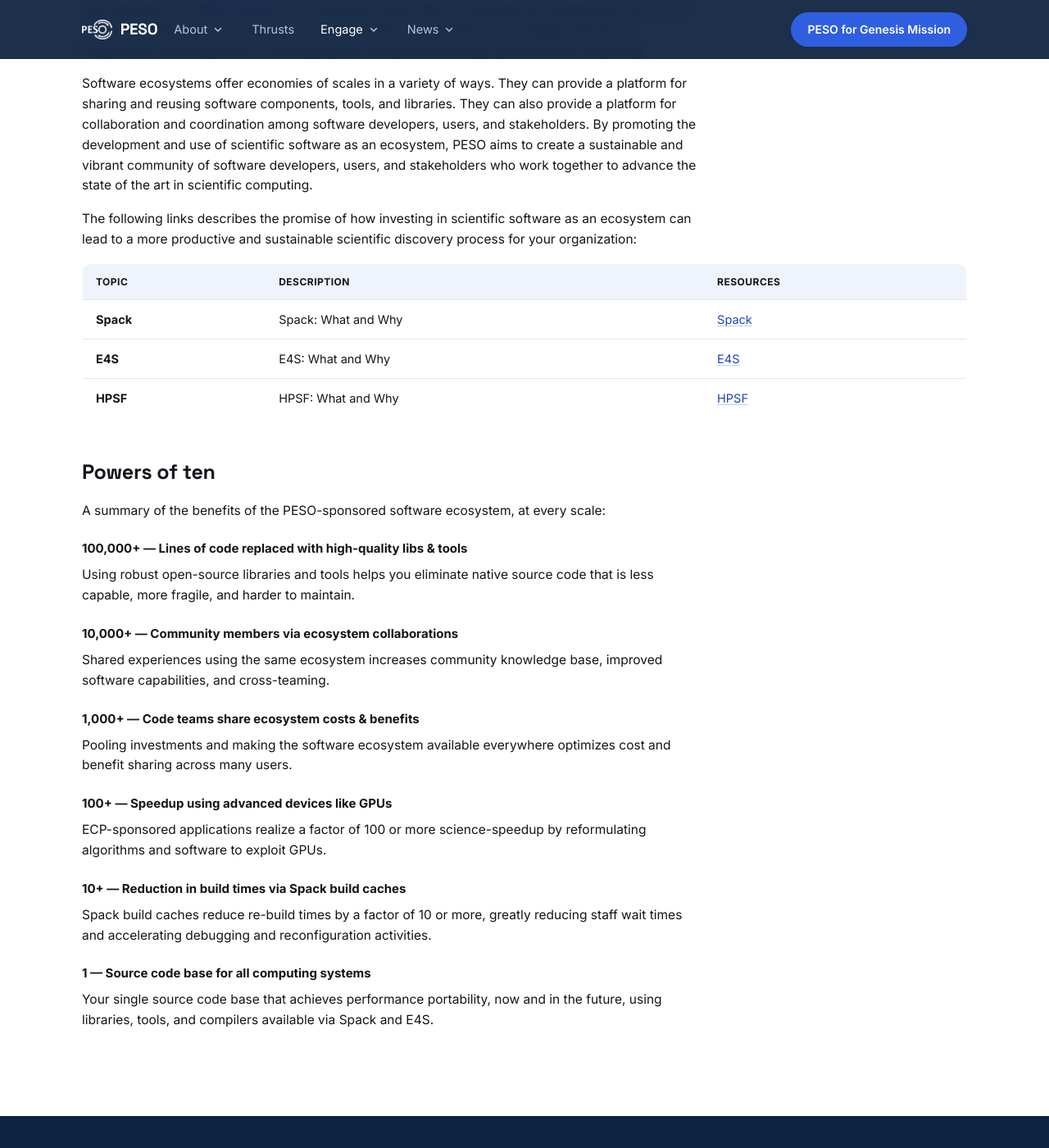
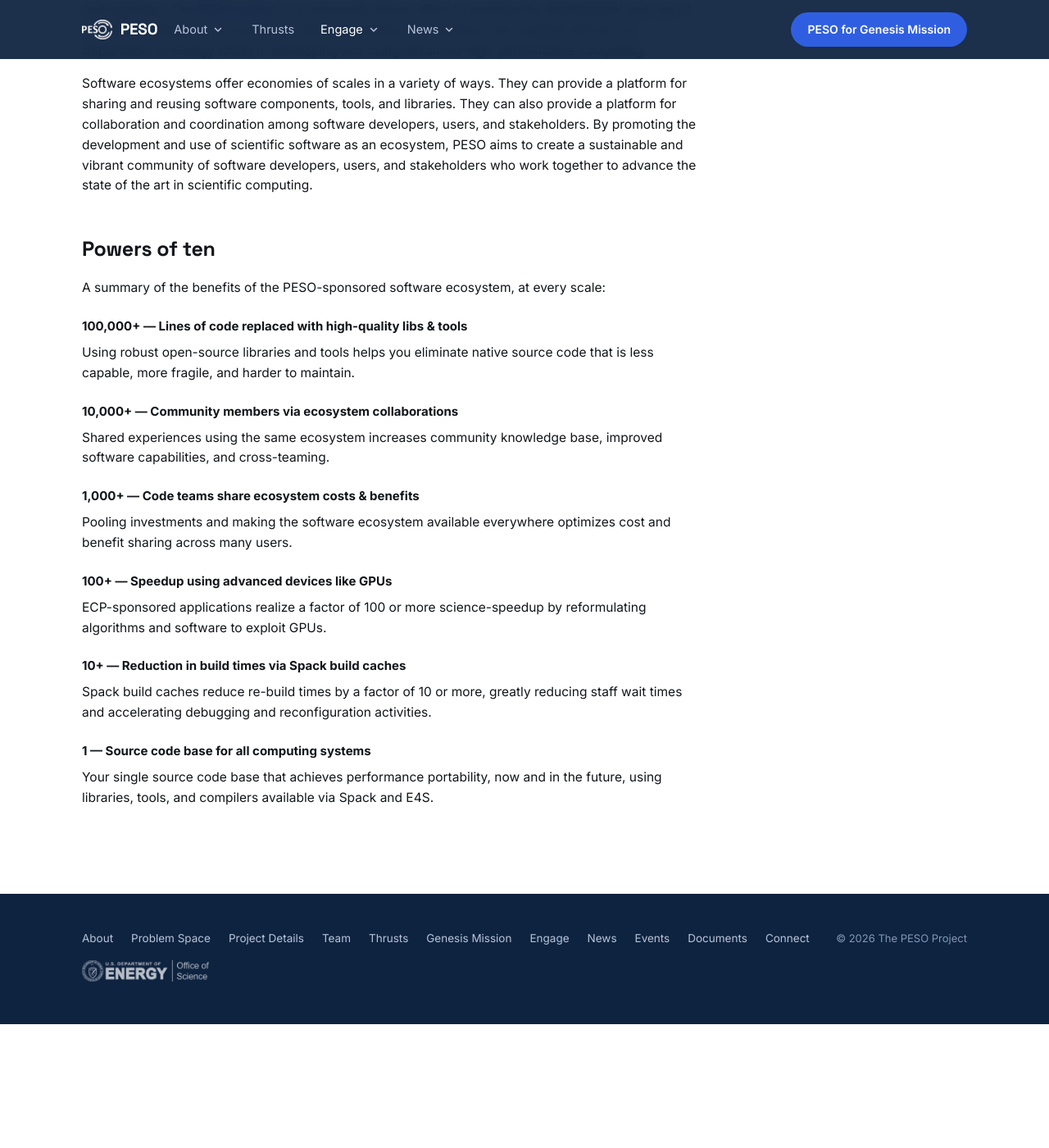
Before and after one commit to pesoproject/pesoproject.github.io, a Jekyll site: the page built from engage.md, in a window 1280 px wide and 1400 px high, scrolled down 425 px. Shown: the whole window at 82% size. Built offline with Jekyll 4.4.1, drawn with Linux system fonts in a browser that asks for light colours; after the commit the page ends 1674 px from its top, so only the background shows below that.

Commit message:
Update hero copy with linked partner orgs; trim Engage page
Hero:
- Replaced the lede with new copy naming what PESO sponsors and
  supports: E4S, Spack, CASS, and HPSF, each linked to its site
  and highlighted (bold amber, underlined) against the navy hero.
- Widened the lede's max-width (580px -> 640px) to balance line
  length now that the copy is longer.

Engage:
- Removed the "The following links..." paragraph and the Spack/
  E4S/HPSF table from the page body — those pages are already
  reachable via the Engage nav submenu, so this was redundant.

Co-Authored-By: Claude Sonnet 5 <noreply@anthropic.com>

```diff
--- a/_includes/header.html
+++ b/_includes/header.html
@@ -4,7 +4,7 @@
   <div class="wrap hero-inner">
     <div class="kicker">● DOE · Office of Science · ASCR</div>
     <h1 class="display">Stewarding the scientific software <span class="accent">stack</span></h1>
-    <p class="lede">PESO exists to preserve, sustain, and advance the investments made by the DOE Exascale Computing Project in a robust, versatile, and portable HPC software ecosystem — and the people who make that ecosystem effective. Partnership with CASS.</p>
+    <p class="lede">PESO exists to sustain and advance a robust, versatile, and portable HPC-AI software ecosystem and support the community of people who make that ecosystem effective. PESO sponsors the <a href="https://e4s.io">E4S</a> software Ecosystem for Science including hundreds of scientific libraries, tools, and applications, the <a href="https://spack.io">Spack</a> package management system for open science, and supports community engagement through the <a href="https://cass.community">Consortium for the Advancement of Scientific Software (CASS)</a> and the <a href="https://hpsf.io">High Performance Software Foundation (HPSF)</a>.</p>
     <p style="margin-top:14px; font-size:13.5px; color:#8296B4;">PIs: Michael Heroux &amp; Lois Curfman McInnes</p>
     <div class="hero-ctas">
       <a class="btn-primary" href="/connect">Connect with PESO</a>
--- a/assets/css/signal.css
+++ b/assets/css/signal.css
@@ -101,7 +101,9 @@ h1.display{
   max-width:780px; color:#fff;
 }
 h1.display .accent{color:var(--amber);}
-.hero p.lede{max-width:580px; margin-top:24px; font-size:17.5px; color:#C7D3E6; line-height:1.6;}
+.hero p.lede{max-width:640px; margin-top:24px; font-size:17.5px; color:#C7D3E6; line-height:1.6;}
+.hero p.lede a{color:var(--amber); font-weight:600; text-decoration:underline; text-underline-offset:2px; text-decoration-color:rgba(242,153,74,0.45);}
+.hero p.lede a:hover{color:#fff; text-decoration-color:#fff;}
 .hero-ctas{display:flex; gap:16px; margin-top:34px; flex-wrap:wrap;}
 .btn-primary{
   background:#fff; color:var(--navy); font-weight:700; font-size:15px;
--- a/engage.md
+++ b/engage.md
@@ -9,14 +9,6 @@ permalink: /engage
 Scientific software is a critical component of the scientific discovery process. The development and use of scientific software is a complex and challenging endeavor that requires a diverse set of skills and expertise. The [PESO project](https://pesoproject.org) is a community-driven effort to promote the development and use of scientific software as an ecosystem with stakeholders and partners who engage with the US Department of Energy (DOE) in developing and using advanced high-performance computing.
 
 Software ecosystems offer economies of scales in a variety of ways. They can provide a platform for sharing and reusing software components, tools, and libraries. They can also provide a platform for collaboration and coordination among software developers, users, and stakeholders. By promoting the development and use of scientific software as an ecosystem, PESO aims to create a sustainable and vibrant community of software developers, users, and stakeholders who work together to advance the state of the art in scientific computing.
-
-The following links describes the promise of how investing in scientific software as an ecosystem can lead to a more productive and sustainable scientific discovery process for your organization:
-
-|**Topic** | **Description** | **Resources** |
-|-----------|----------------|--------------|
-|**Spack** | Spack: What and Why | [Spack](/engage/spack) |
-|**E4S** | E4S: What and Why | [E4S](/engage/e4s) |
-|**HPSF** | HPSF: What and Why | [HPSF](/engage/hpsf) |
 
 ## Powers of ten
 
```
